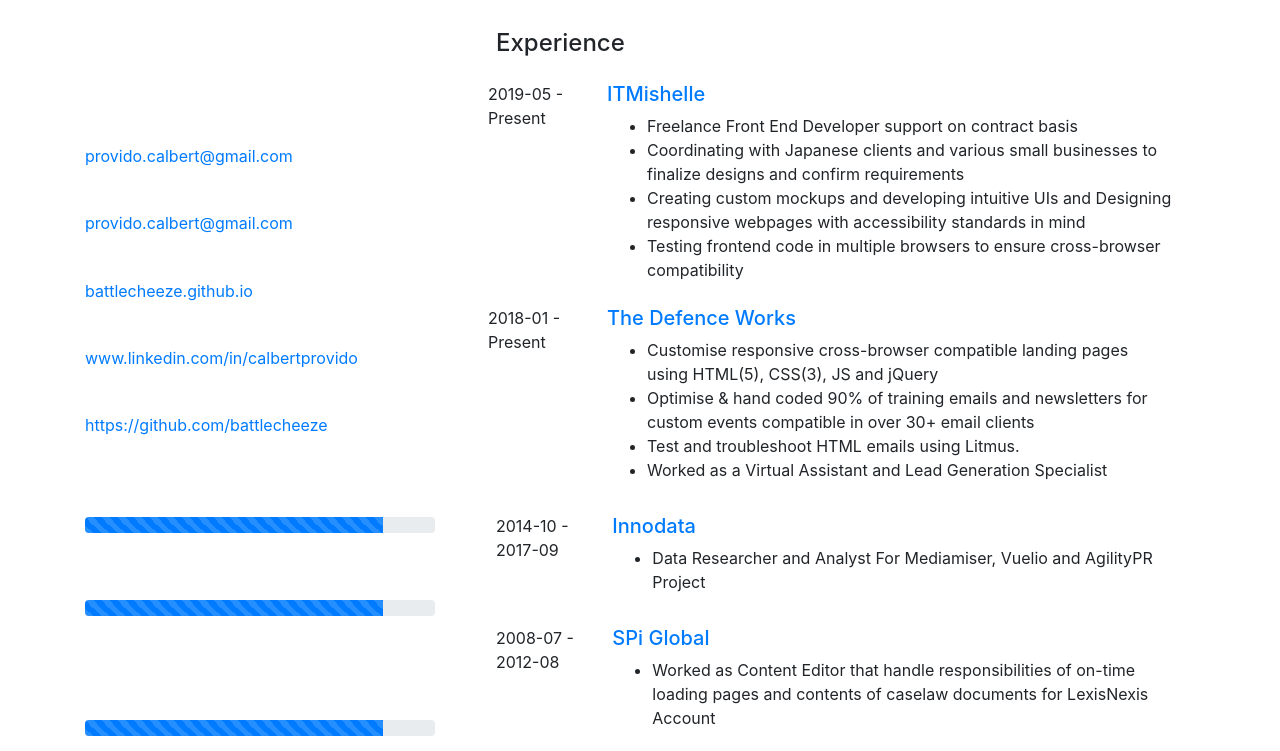
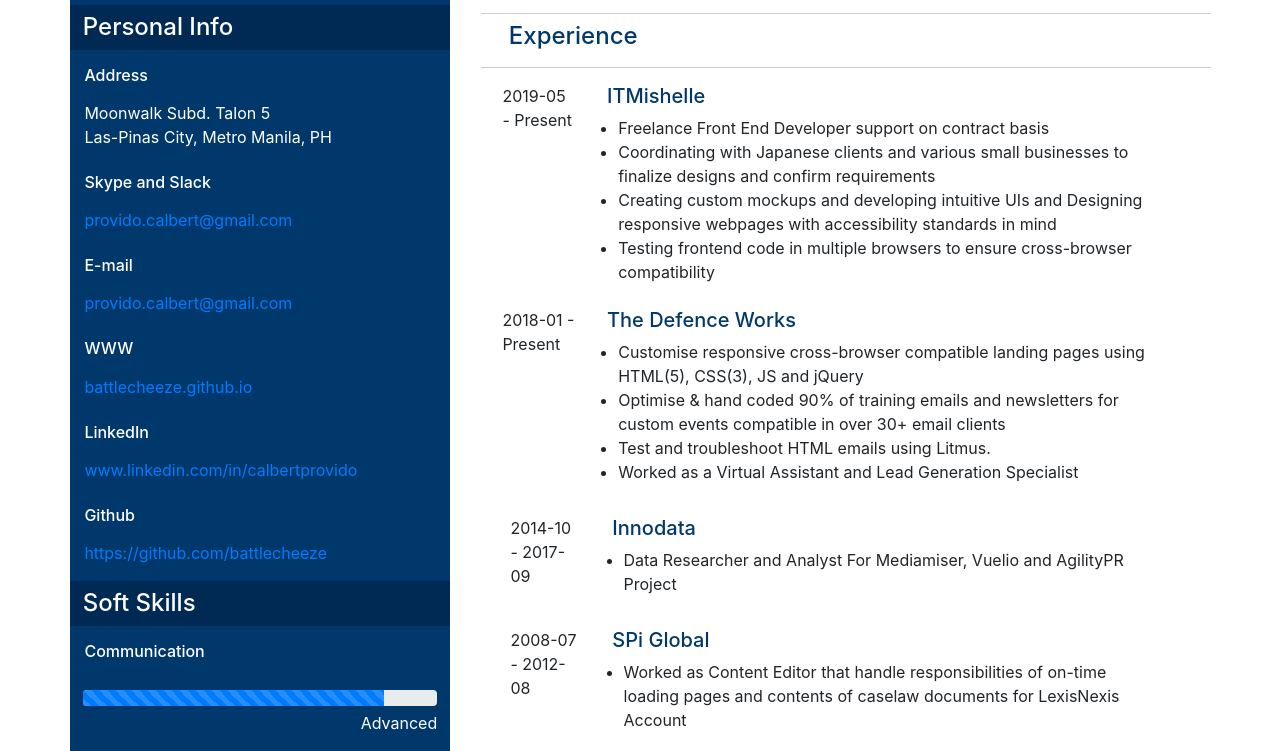
Before and after one commit to battlecheeze/resumeportfolio, a plain HTML site: page index.html in a window 1280 px wide. Shown: the part 163-914 px from the top of the page. Drawn offline with nearby package versions, Linux system fonts and the light colour scheme.

Commit message:
Update index.html:

```diff
--- a/index.html
+++ b/index.html
@@ -7,7 +7,7 @@
 
     <!-- Bootstrap CSS -->
     <link rel="stylesheet" href="https://stackpath.bootstrapcdn.com/bootstrap/4.3.1/css/bootstrap.min.css" integrity="sha384-ggOyR0iXCbMQv3Xipma34MD+dH/1fQ784/j6cY/iJTQUOhcWr7x9JvoRxT2MZw1T" crossorigin="anonymous">
-    <link rel="stylesheet" href="../css/btsresumestyle.css" media="all">
+    <link rel="stylesheet" href="style.css" media="all">
 
     <title>Christian Provido's CV</title>
   </head>
```
